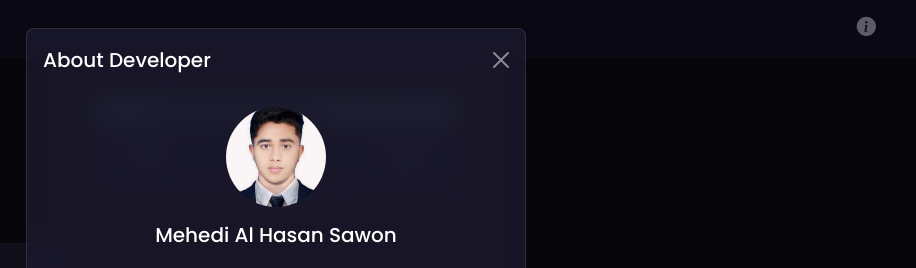
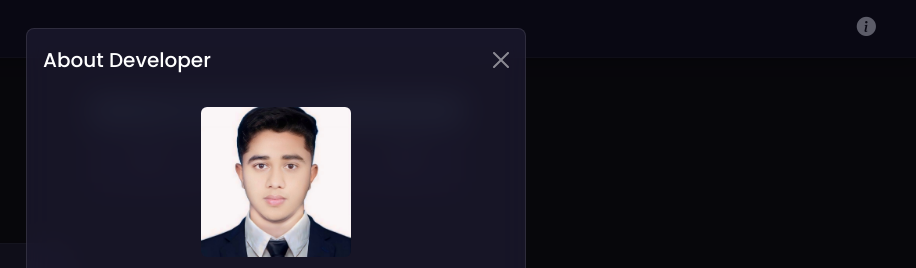
Before and after one commit to sawon-21/hafez-zimam-zahi, a plain HTML site: page index.html in a window 1280 px wide. Both pictures are taken after a click on the button 1230 px from the left and 28 px from the top of the page. Shown: the top 268 px of the page, 364-1280 px from the left. Drawn offline with nearby package versions, Linux system fonts and the light colour scheme; no server answers.

Commit message:
Update index.html

```diff
--- a/index.html
+++ b/index.html
@@ -1135,7 +1135,7 @@ setInterval(updateDates, 3600000); // Update date every hour
                 </div>
                 <div class="modal-body">
                     <div class="text-center mb-4">
-                        <img src="sawon.jpg" class="img-fluid rounded-circle mb-3" style="width: 100px; height: 100px; object-fit: cover;">
+                        <img src="sawon.jpg" alt="Developer - Mehedi Al Hasan Sawon " class="img-fluid rounded mb-3" style="width: 150px; height: 150px; object-fit: cover;">
 
                         <h5>Mehedi Al Hasan Sawon </h5>
                     </div>
```
